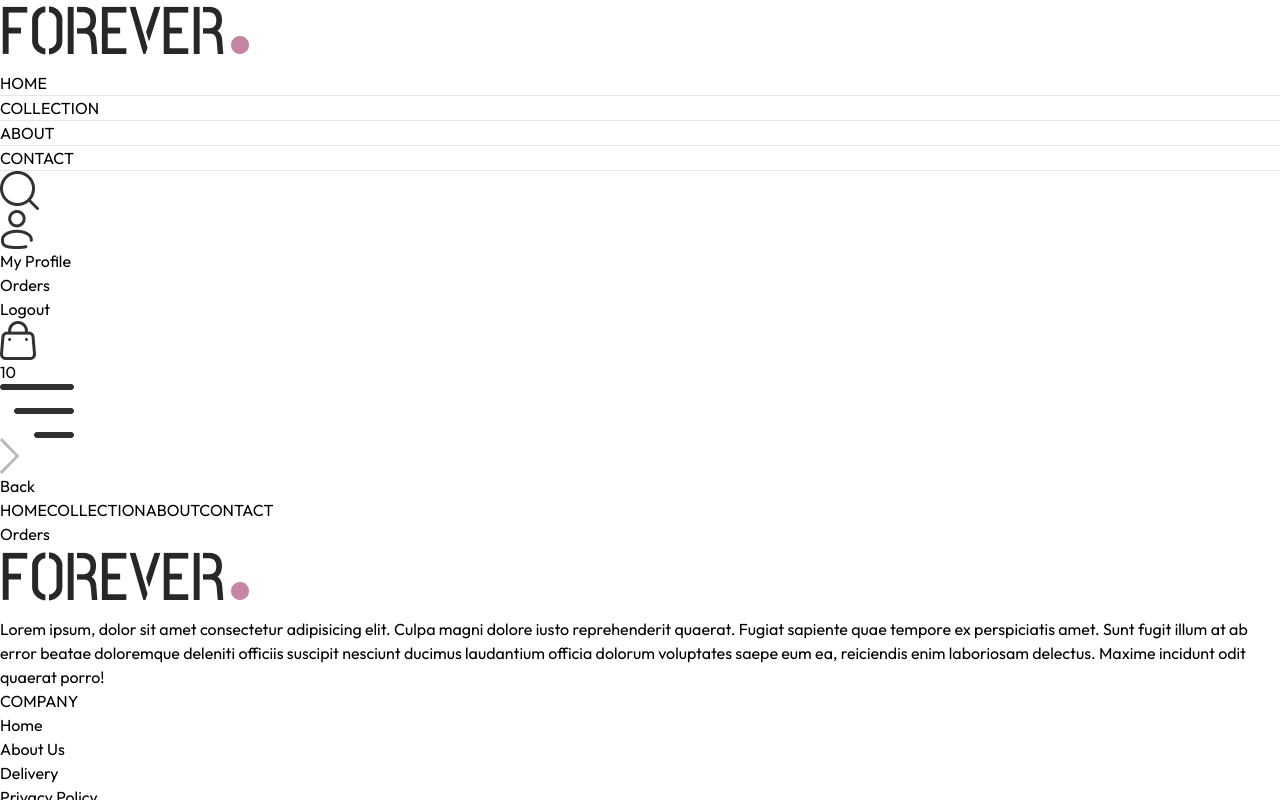
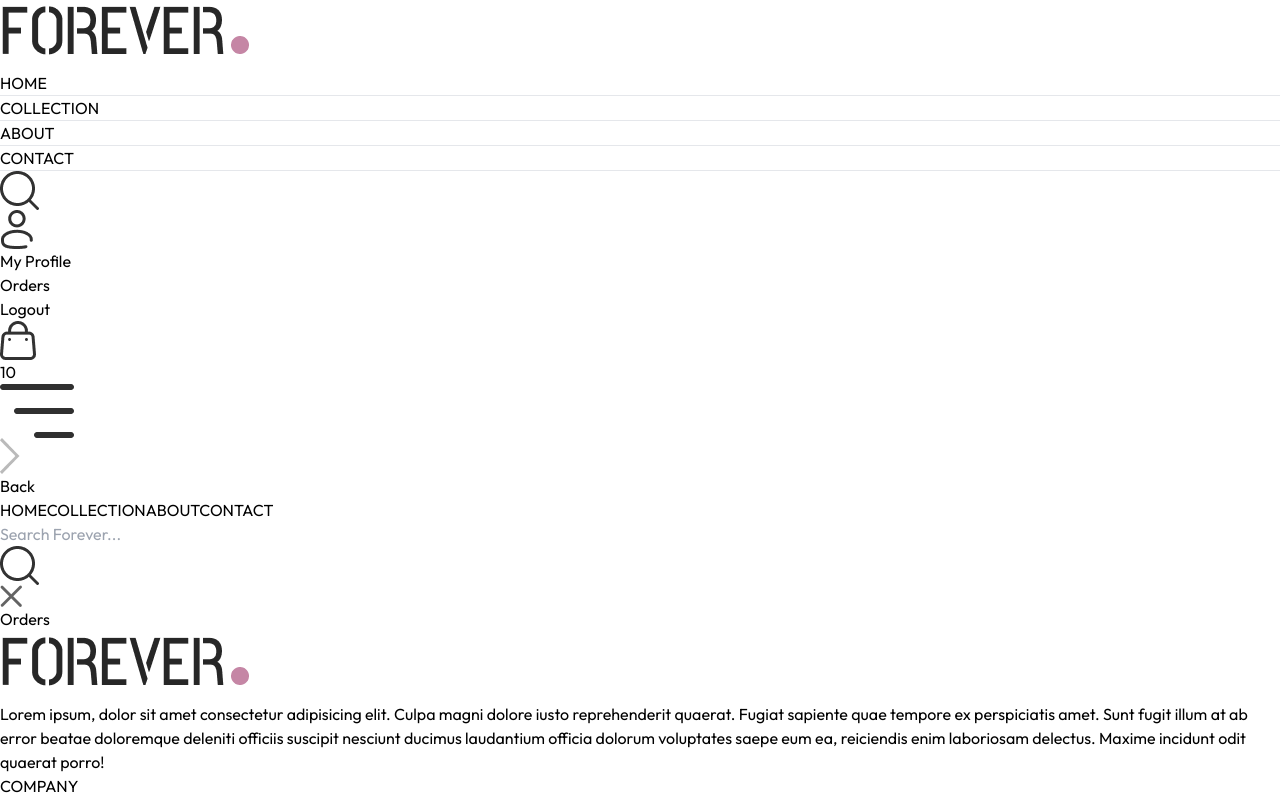
Before and after one commit to ashimaakash03/apparel-store, a React (Vite) app: page /orders in a window 1280 px wide. Both pictures are taken after a click on the picture 19 px from the left and 190 px from the top of the page. Shown: the top 800 px of the page. Built offline with nearby package versions, Linux system fonts and the light colour scheme.

Commit message:
added toggle functionality to show / hide search bar

```diff
--- a/src/App.jsx
+++ b/src/App.jsx
@@ -13,11 +13,13 @@ import PlaceOrder from "./pages/PlaceOrder";
 import Orders from "./pages/Orders";
 import Navbar from "./components/Navbar";
 import Footer from "./components/Footer";
+import SearchBar from "./components/SearchBar";
 
 const App = () => {
   return (
     <div className="px-4 sm:px-[5vw] md:px-[7vw] lg:px-[9vw]">
       <Navbar />
+      <SearchBar />
       <Routes>
         <Route path="/" element={<Home />} />
         <Route path="/collection" element={<Collection />} />
@@ -30,7 +32,7 @@ const App = () => {
         <Route path="/place-order" element={<PlaceOrder />} />
         <Route path="/orders" element={<Orders />} />
       </Routes>
-      <Footer/>
+      <Footer />
     </div>
   );
 };
--- a/src/components/Footer.jsx
+++ b/src/components/Footer.jsx
@@ -29,7 +29,7 @@ const Footer = () => {
         <div>
           <p className="text-2xl font-medium mb-5">GET IN TOUCH</p>
           <ul className="flex flex-col gap-1 text-gray-600">
-            <li>+1-212-456-7890</li>
+            <li>+91-7890-215-456</li>
             <li>contact@foreveryou.com</li>
           </ul>
         </div>
--- a/src/components/Navbar.jsx
+++ b/src/components/Navbar.jsx
@@ -1,12 +1,16 @@
 //import React from 'react'
 import { Link, NavLink } from "react-router-dom";
 import { assets } from "../assets/frontend_assets/assets.js";
-import { useState } from "react";
+import { useContext, useState } from "react";
+import { ShopContext } from "../context/ShopContext.jsx";
 const Navbar = () => {
   const [visible, setVisible] = useState(false);
+  const { setShowSearch } = useContext(ShopContext);
   return (
     <div className="flex items-center justify-between py-5 font-medium">
-      <Link to='/'><img src={assets.logo} className="w-36" alt="" /></Link>
+      <Link to="/">
+        <img src={assets.logo} className="w-36" alt="" />
+      </Link>
       <ul className="hidden sm:flex gap-5 text-sm text-gray-700">
         <NavLink to="/" className="flex flex-col items-center gap-1">
           <p>HOME</p>
@@ -26,7 +30,12 @@ const Navbar = () => {
         </NavLink>
       </ul>
       <div className="flex items-center gap-6">
-        <img src={assets.search_icon} className="w-5 cursor-pointer" alt="" />
+        <img
+          onClick={() => setShowSearch(true)}
+          src={assets.search_icon}
+          className="w-5 cursor-pointer"
+          alt=""
+        />
         <div className="group relative">
           <img
             src={assets.profile_icon}
--- /dev/null
+++ b/src/components/SearchBar.jsx
@@ -0,0 +1,32 @@
+//import React from 'react'
+
+import { useContext } from "react";
+import { ShopContext } from "../context/ShopContext";
+import { assets } from "../assets/frontend_assets/assets";
+
+const SearchBar = () => {
+  const { showSearch, searchText, setShowSearch, setSearchText } =
+    useContext(ShopContext);
+  return showSearch ? (
+    <div className="border-t border-b bg-gray-50 text-center">
+      <div className="inline-flex items-center justify-center border border-gray-400 px-5 py-2 mx-2 my-5 rounded-full w-3/4 sm:w-1/2">
+        <input
+          value={searchText}
+          onChange={(event) => setSearchText(event.target.value)}
+          className="flex-1 outline-none bg-inherit text-sm"
+          type="text"
+          placeholder="Search Forever..."
+        />
+        <img className="w-4" src={assets.search_icon} alt="" />
+      </div>
+      <img
+      onClick={()=>setShowSearch(false)}
+        className="inline w-4 cursor-pointer"
+        src={assets.cross_icon}
+        alt=""
+      />
+    </div>
+  ) : null;
+};
+
+export default SearchBar;
--- a/src/context/ShopContext.jsx
+++ b/src/context/ShopContext.jsx
@@ -1,15 +1,22 @@
 /* eslint-disable react/prop-types */
-import { createContext } from "react";
+import { createContext, useState } from "react";
 import { products } from "../assets/frontend_assets/assets";
 export const ShopContext = createContext();
 
 const ShopContextProvider = (props) => {
-  const currency = "$";
+  const currency = "₹";
   const deliveryFee = 10;
+  const [showSearch, setShowSearch] = useState(false);
+  const [searchText, setSearchText] = useState("");
+
   const value = {
     products,
     currency,
     deliveryFee,
+    showSearch,
+    searchText,
+    setShowSearch,
+    setSearchText,
   };
 
   return (
```
